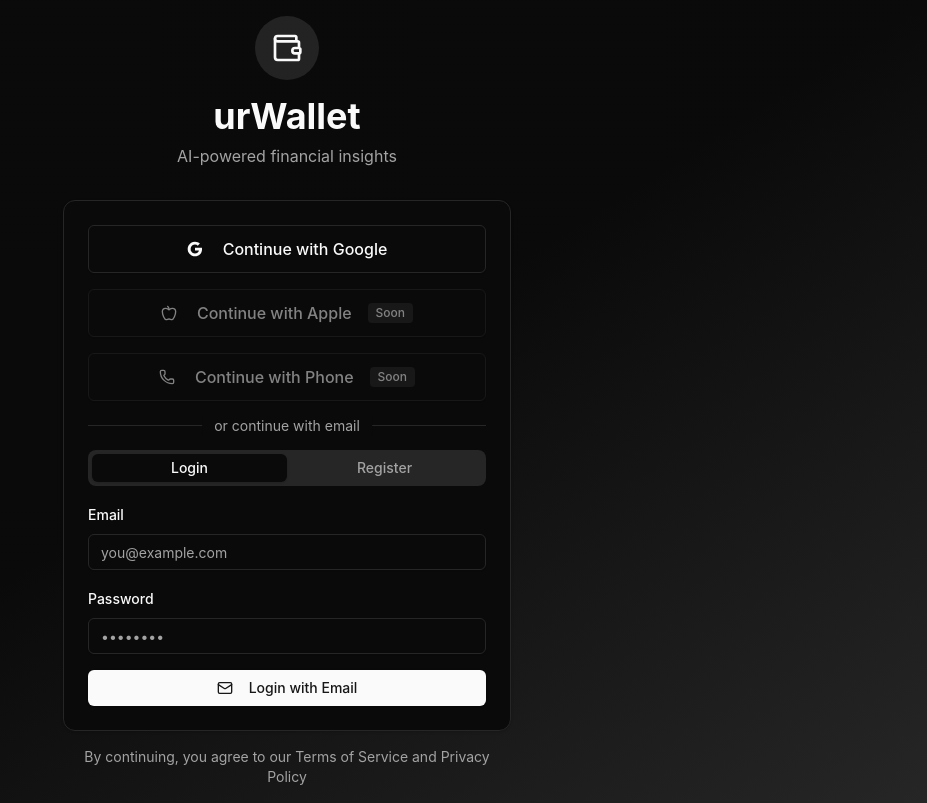
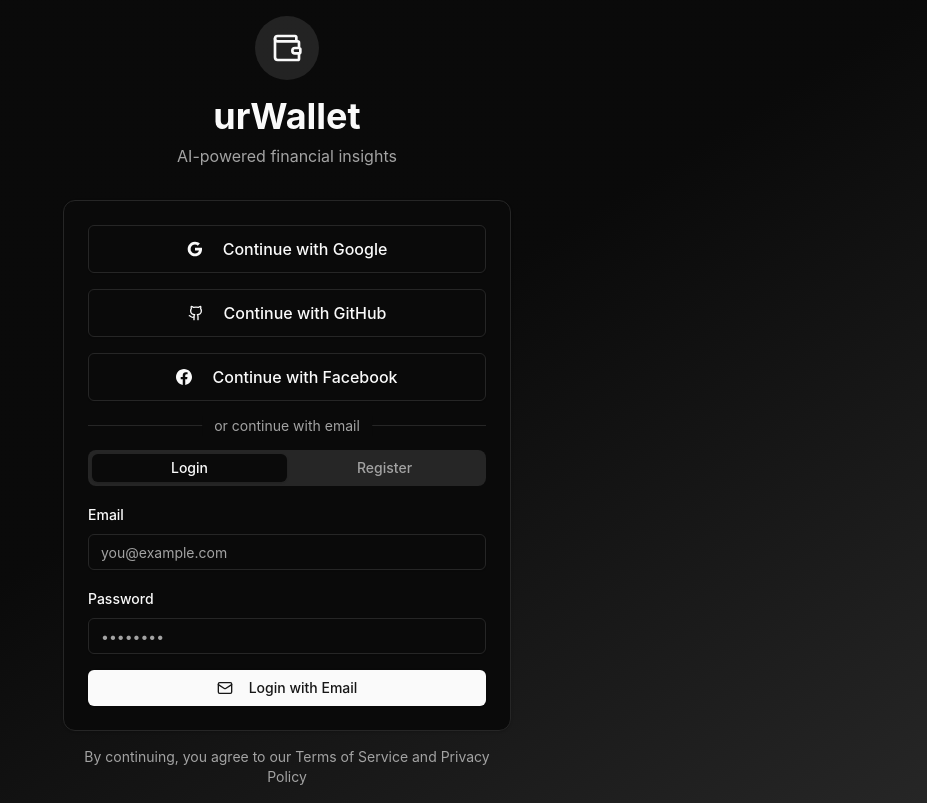
Before and after one commit to rxhuljoshi/urwallet-frontend, a React (Create React App) app: page /auth in a window 1280 px wide. Shown: the whole page, without its empty margins (353-1280 px from the left). Built offline with nearby package versions, Linux system fonts and the light colour scheme; no server answers.

Commit message:
feat: enable GitHub and Facebook OAuth authentication

```diff
--- a/src/lib/supabase.js
+++ b/src/lib/supabase.js
@@ -13,6 +13,30 @@
 export const signInWithGoogle = async () => {
     const { data, error } = await supabase.auth.signInWithOAuth({
         provider: "google",
+        options: {
+            redirectTo: window.location.origin,
+        },
+    });
+    if (error) throw error;
+    return data;
+};
+
+// GitHub OAuth sign-in
+export const signInWithGithub = async () => {
+    const { data, error } = await supabase.auth.signInWithOAuth({
+        provider: "github",
+        options: {
+            redirectTo: window.location.origin,
+        },
+    });
+    if (error) throw error;
+    return data;
+};
+
+// Facebook OAuth sign-in
+export const signInWithFacebook = async () => {
+    const { data, error } = await supabase.auth.signInWithOAuth({
+        provider: "facebook",
         options: {
             redirectTo: window.location.origin,
         },
--- a/src/pages/Auth.js
+++ b/src/pages/Auth.js
@@ -8,9 +8,11 @@
 import { Separator } from "@/components/ui/separator";
 import { toast } from "sonner";
 import { useAuth } from "@/context/AuthContext";
-import { Wallet, Mail, Phone, Apple } from "lucide-react";
+import { Wallet, Mail, Github } from "lucide-react";
 import {
   signInWithGoogle,
+  signInWithGithub,
+  signInWithFacebook,
   loginWithEmail,
   registerWithEmail
 } from "@/lib/supabase";
@@ -18,6 +20,8 @@
 export default function Auth() {
   const [isLoading, setIsLoading] = useState(false);
   const [isGoogleLoading, setIsGoogleLoading] = useState(false);
+  const [isGithubLoading, setIsGithubLoading] = useState(false);
+  const [isFacebookLoading, setIsFacebookLoading] = useState(false);
   const { user } = useAuth();
   const navigate = useNavigate();
 
@@ -36,7 +40,6 @@
     setIsGoogleLoading(true);
     try {
       await signInWithGoogle();
-      // Supabase OAuth redirects, so success toast happens after redirect
     } catch (error) {
       console.error("Google sign-in error:", error);
       if (error.message?.includes("popup")) {
@@ -45,6 +48,36 @@
         toast.error(error.message || "Google sign-in failed");
       }
       setIsGoogleLoading(false);
+    }
+  };
+
+  const handleGithubSignIn = async () => {
+    setIsGithubLoading(true);
+    try {
+      await signInWithGithub();
+    } catch (error) {
+      console.error("GitHub sign-in error:", error);
+      if (error.message?.includes("popup")) {
+        toast.info("Sign-in cancelled");
+      } else {
+        toast.error(error.message || "GitHub sign-in failed");
+      }
+      setIsGithubLoading(false);
+    }
+  };
+
+  const handleFacebookSignIn = async () => {
+    setIsFacebookLoading(true);
+    try {
+      await signInWithFacebook();
+    } catch (error) {
+      console.error("Facebook sign-in error:", error);
+      if (error.message?.includes("popup")) {
+        toast.info("Sign-in cancelled");
+      } else {
+        toast.error(error.message || "Facebook sign-in failed");
+      }
+      setIsFacebookLoading(false);
     }
   };
 
@@ -150,24 +183,26 @@
 
             <Button
               variant="outline"
-              className="w-full h-12 text-base font-medium opacity-50"
-              disabled
-              title="Coming Soon"
+              className="w-full h-12 text-base font-medium"
+              onClick={handleGithubSignIn}
+              disabled={isGithubLoading}
+              data-testid="github-signin"
             >
-              <Apple className="w-5 h-5 mr-3" />
-              Continue with Apple
-              <span className="ml-2 text-xs bg-muted px-2 py-0.5 rounded">Soon</span>
+              <Github className="w-5 h-5 mr-3" />
+              {isGithubLoading ? "Signing in..." : "Continue with GitHub"}
             </Button>
 
             <Button
               variant="outline"
-              className="w-full h-12 text-base font-medium opacity-50"
-              disabled
-              title="Coming Soon"
+              className="w-full h-12 text-base font-medium"
+              onClick={handleFacebookSignIn}
+              disabled={isFacebookLoading}
+              data-testid="facebook-signin"
             >
-              <Phone className="w-5 h-5 mr-3" />
-              Continue with Phone
-              <span className="ml-2 text-xs bg-muted px-2 py-0.5 rounded">Soon</span>
+              <svg className="w-5 h-5 mr-3" viewBox="0 0 24 24" fill="currentColor">
+                <path d="M24 12.073c0-6.627-5.373-12-12-12s-12 5.373-12 12c0 5.99 4.388 10.954 10.125 11.854v-8.385H7.078v-3.47h3.047V9.43c0-3.007 1.792-4.669 4.533-4.669 1.312 0 2.686.235 2.686.235v2.953H15.83c-1.491 0-1.956.925-1.956 1.874v2.25h3.328l-.532 3.47h-2.796v8.385C19.612 23.027 24 18.062 24 12.073z" />
+              </svg>
+              {isFacebookLoading ? "Signing in..." : "Continue with Facebook"}
             </Button>
 
             <div className="relative py-2">
```
